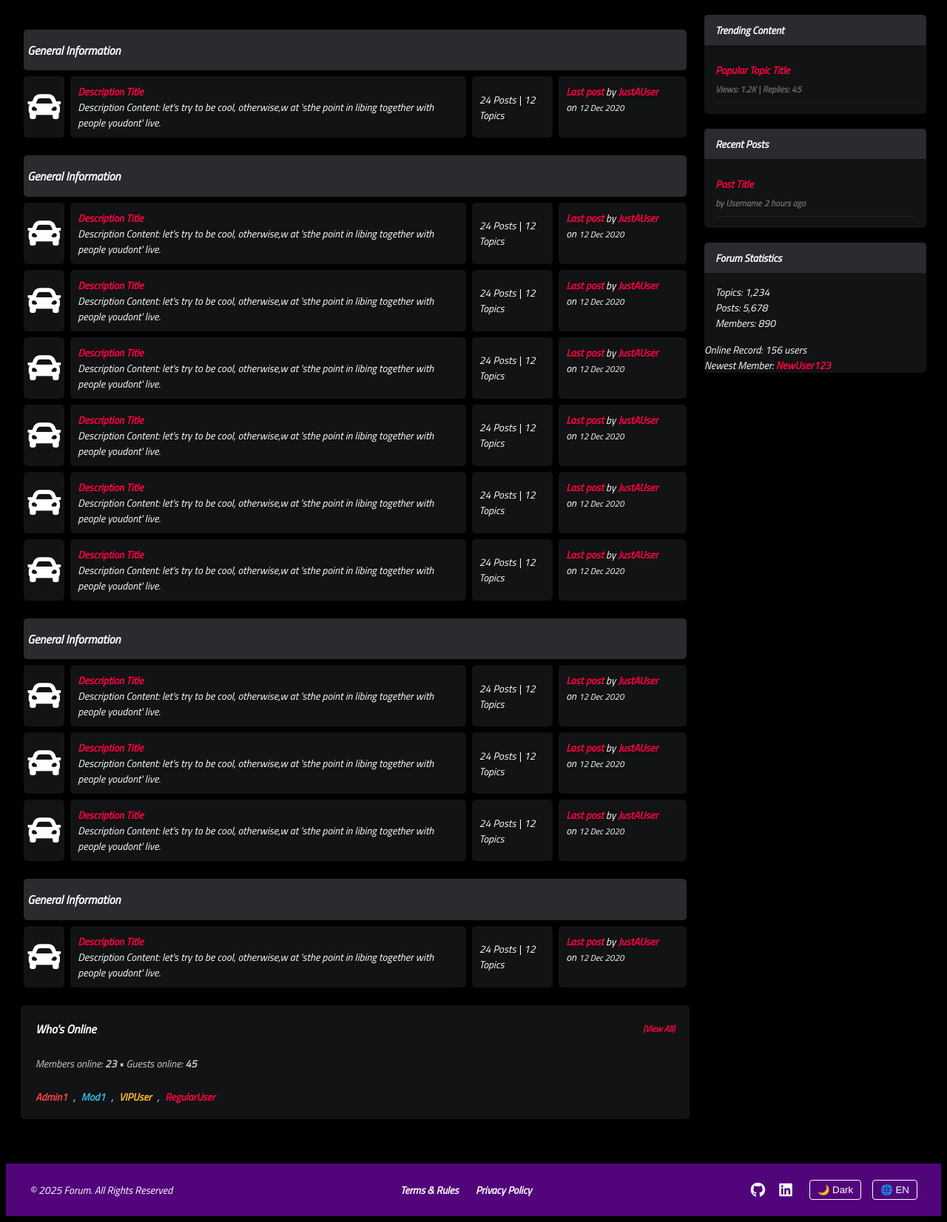
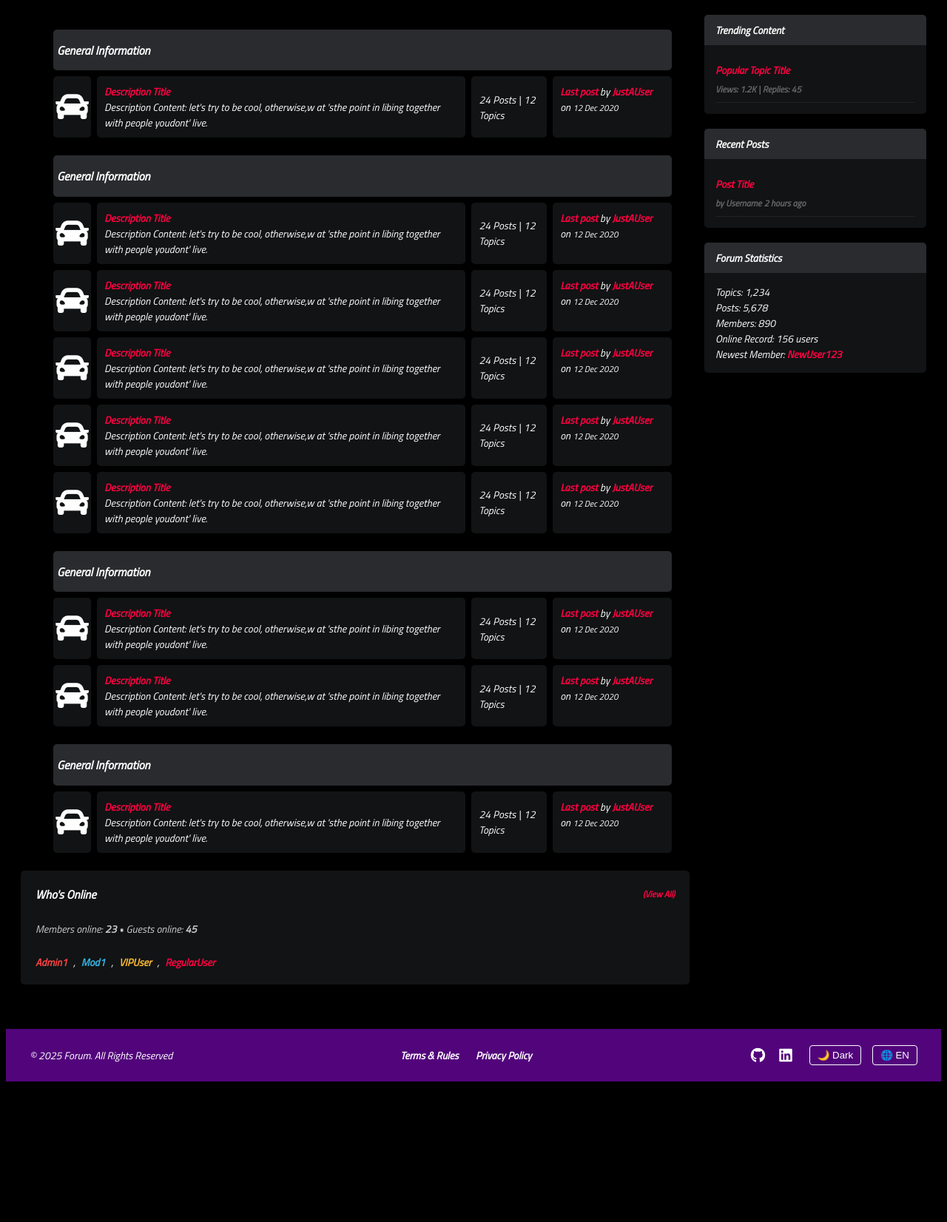
Before and after one commit to matheus-cortejas/Forum, a Django app: template templates/forums.html in a window 1280 px wide. Shown: the part 92-1744 px from the top of the page at 74% size. After the commit the page ends 1554 px from the top, so only its background shows below. Run offline with Django 5.2, Linux system fonts and the light colour scheme; the template is opened without the code that fills it, so the values that code supplies are empty; some web fonts are replaced.

Commit message:
Algumas mudanças no CSS

```diff
--- a/static/css/components/forum.css
+++ b/static/css/components/forum.css
@@ -1,9 +1,10 @@
 /* Forum structure */
 .forum-wrapper {
     display: flex;
-    justify-content: flex-start; /* Alterado para alinhar à esquerda */
+    justify-content: flex-start;
     gap: 20px;
     padding: 20px;
+    /* Remover padding-left: 40px */
 }
 
 .forum-main {
@@ -13,17 +14,30 @@
 
 .forum-sidebar {
     width: 300px;
-    margin-left: auto; /* Isso empurra a sidebar para a direita */
+    margin-left: auto;
+}
+
+/* Espaçamento lateral na página principal */
+.container {
+    max-width: 1200px;
+    margin: 0 auto;
+    padding-left: 40px;
+    padding-right: 20px;
+    /* Ajuste o valor conforme necessário */
 }
 
 /* Responsive */
 @media screen and (max-width: 768px) {
     .forum-wrapper {
         flex-direction: column;
+        /* padding-left removido */
     }
-
     .forum-sidebar {
         width: 100%;
         margin-left: 0;
     }
+    .container {
+        padding-left: 10px;
+        padding-right: 10px;
+    }
 }
--- a/static/css/navbar.css
+++ b/static/css/components/navbar.css
@@ -85,7 +85,7 @@
     display: none;
     position: absolute;
     top: 100%;
-    left: 50%;
+    left: 0; /* Alinha à esquerda do botão */
     background-color: #ffffff;
     color: #000;
     box-shadow: 0 2px 8px rgba(0,0,0,0.15);
@@ -96,15 +96,17 @@
     margin-top: 0; /* Adicionando margem para separar do item pai */
     opacity: 0;
     visibility: hidden;
-    transform: translateX(-50%) translateY(10px);
+    /* Remova ou sobrescreva transform */
+    transform: none;
     transition: all 0.2s ease;
 }
 
 .dropdown-menu.show {
     display: block; /* Removendo opacity e visibility, usando apenas display */
-    transform: translateX(-50%) translateY(0);
     opacity: 1;
     visibility: visible;
+    /* Remova ou sobrescreva transform */
+    transform: none;
 }
 
 .dropdown-menu a {
--- a/static/css/forums.css
+++ b/static/css/forums.css
@@ -1,23 +1,6 @@
 /* Forum Layout */
-.forum-wrapper {
-    display: flex;
-    justify-content: space-between;
-    gap: 20px;
-    padding: 20px;
-    flex-direction: row;
-}
-
-.forum-main {
-    flex: 1;
-    min-width: 0;
-    order: 1;
-}
-
-.forum-sidebar {
-    width: 300px;
-    flex-shrink: 0;
-    order: 2;
-}
+/* Remova regras de .forum-wrapper, .forum-main, .forum-sidebar daqui se já estão em components/forum.css */
+/* Use este arquivo apenas para customizações específicas da página de fóruns, se necessário. */
 
 /* Sidebar Sections */
 .sidebar-section {
@@ -68,16 +51,7 @@
 
 /* Mobile Responsiveness */
 @media screen and (max-width: 768px) {
-    .forum-wrapper {
-        flex-direction: column;
-    }
-
-    .forum-main {
-        width: 100%;
-    }
-
-    .forum-sidebar {
-        width: 100%;
-        margin-top: 20px;
+    .section-content {
+        padding: 10px;
     }
 }
--- a/static/js/navbar.js
+++ b/static/js/navbar.js
@@ -23,12 +23,9 @@ document.addEventListener('DOMContentLoaded', function() {
             dropdownMenu.setAttribute('aria-hidden', isExpanded);
             dropdownMenu.classList.toggle('show');
 
-            // Ajusta posição do menu
-            if (!isExpanded) {
-                const rect = this.getBoundingClientRect();
-                dropdownMenu.style.left = `${rect.left}px`;
-                dropdownMenu.style.top = `${rect.bottom + window.scrollY}px`;
-            }
+            // Remover qualquer ajuste manual de posição
+            dropdownMenu.style.left = '';
+            dropdownMenu.style.top = '';
         });
     });
 
--- a/templates/base.html
+++ b/templates/base.html
@@ -10,14 +10,11 @@
     <link rel="preconnect" href="https://fonts.gstatic.com">
     <link href="https://fonts.googleapis.com/css2?family=Titillium+Web:ital@1&display=swap" rel="stylesheet">
 </head>
-
-</head>
 <body>
     <!-- cabeçalho-->
     {% include "includes/navbar.html" %}
     <!--bloco de conteudo-->
-        {%block content%}
-
+    {% block content %}
     {% endblock %}
     <!--injetando arquivo do rodapé-->
     {% include 'includes/footer.html'%}
--- a/templates/forums.html
+++ b/templates/forums.html
@@ -1,7 +1,8 @@
 {% extends "base.html" %}
 {% load static %}
-{%block content%}
-<link rel="stylesheet" href="/static/css/forums.css">
+{% block content %}
+<link rel="stylesheet" href="{% static 'css/components/forum.css' %}">
+<link rel="stylesheet" href="{% static 'css/forums.css' %}">
 <div class="forum-wrapper">
     <div class="forum-main">
         <div class="container">
@@ -116,46 +117,12 @@
                         <br>on <small>12 Dec 2020</small>
                     </div>
                 </div>
-                <hr class="subforum-devider">
-                <div class="subforum-row">
-                    <div class="subforum-icon subforum-column center">
-                        <i class="fa fa-car center"></i>
-                    </div>
-                    <div class="subforum-description subforum-column">
-                        <h4><a href="#">Description Title</a></h4>
-                        <p>Description Content: let's try to be cool, otherwise,w at 'sthe point in libing together with people youdont' live.</p>
-                    </div>
-                    <div class="subforum-stats subforum-column center">
-                        <span>24 Posts | 12 Topics</span>
-                    </div>
-                    <div class="subforum-info subforum-column">
-                        <b><a href="">Last post</a></b> by <a href="">JustAUser</a>
-                        <br>on <small>12 Dec 2020</small>
-                    </div>
-                </div>
             </div>
 
             <div class="subforum">
                 <div class="subforum-title">
                     <h1>General Information</h1>
                 </div>
-                <div class="subforum-row">
-                    <div class="subforum-icon subforum-column center">
-                        <i class="fa fa-car center"></i>
-                    </div>
-                    <div class="subforum-description subforum-column">
-                        <h4><a href="#">Description Title</a></h4>
-                        <p>Description Content: let's try to be cool, otherwise,w at 'sthe point in libing together with people youdont' live.</p>
-                    </div>
-                    <div class="subforum-stats subforum-column center">
-                        <span>24 Posts | 12 Topics</span>
-                    </div>
-                    <div class="subforum-info subforum-column">
-                        <b><a href="">Last post</a></b> by <a href="">JustAUser</a>
-                        <br>on <small>12 Dec 2020</small>
-                    </div>
-                </div>
-                <hr class="subforum-devider">
                 <div class="subforum-row">
                     <div class="subforum-icon subforum-column center">
                         <i class="fa fa-car center"></i>
@@ -283,7 +250,7 @@
                     <span class="stat-label">Posts:</span>
                     <span class="stat-value">5,678</span>
                 </div>
-                <div class="stat-item"></div>
+                <div class="stat-item">
                     <span class="stat-label">Members:</span>
                     <span class="stat-value">890</span>
                 </div>
@@ -301,4 +268,4 @@
         <!-- Removendo a seção duplicada de Who's Online -->
     </div>
 </div>
-{%endblock%}
+{% endblock %}
--- a/templates/includes/footer.html
+++ b/templates/includes/footer.html
@@ -1,5 +1,5 @@
 {% load static %}
-<link rel="stylesheet" href="{% static 'css/footer.css' %}">
+<link rel="stylesheet" href="{% static 'css/components/footer.css' %}">
 <link rel="stylesheet" href="https://cdnjs.cloudflare.com/ajax/libs/font-awesome/5.15.4/css/all.min.css">
 
 <footer>
--- a/templates/includes/navbar.html
+++ b/templates/includes/navbar.html
@@ -1,5 +1,5 @@
 {% load static %}
-<link rel="stylesheet" href="{% static 'css/navbar.css' %}">
+<link rel="stylesheet" href="{% static 'css/components/navbar.css' %}">
 <header>
     <div class="navbar">
         <a href="/" class="brand">
@@ -21,20 +21,20 @@
                 <li class="nav-item">
                     <a href="{% url 'posts' %}">Membros</a>
                     <button type="button" class="dropdown-toggle">▼</button>
-                    <ul class="dropdown-menu">
-                        <li><a href="#">Online</a></li>
-                        <li><a href="#">Novos Posts</a></li>
-                        <li><a href="#">Procurar Postagens</a></li>
-                    </ul>
+                    <div class="dropdown-menu" aria-hidden="true">
+                        <a href="#">Online</a>
+                        <a href="#">Novos Posts</a>
+                        <a href="#">Procurar Postagens</a>
+                    </div>
                 </li>
                 <li class="nav-item">
                     <a href="{% url 'detail' %}">Novidades</a>
                     <button type="button" class="dropdown-toggle">▼</button>
-                    <ul class="dropdown-menu">
-                        <li><a href="#">Novos Tópicos</a></li>
-                        <li><a href="#">Novos Posts</a></li>
-                        <li><a href="#">Últimas Atividades</a></li>
-                    </ul>
+                    <div class="dropdown-menu" aria-hidden="true">
+                        <a href="#">Novos Tópicos</a>
+                        <a href="#">Novos Posts</a>
+                        <a href="#">Últimas Atividades</a>
+                    </div>
                 </li>
             </ul>
         </div>
```
Also changed, not shown: static/css/components/footer.css (renamed from static/css/footer.css). Lines whose indentation alone changed are shown as unchanged.
